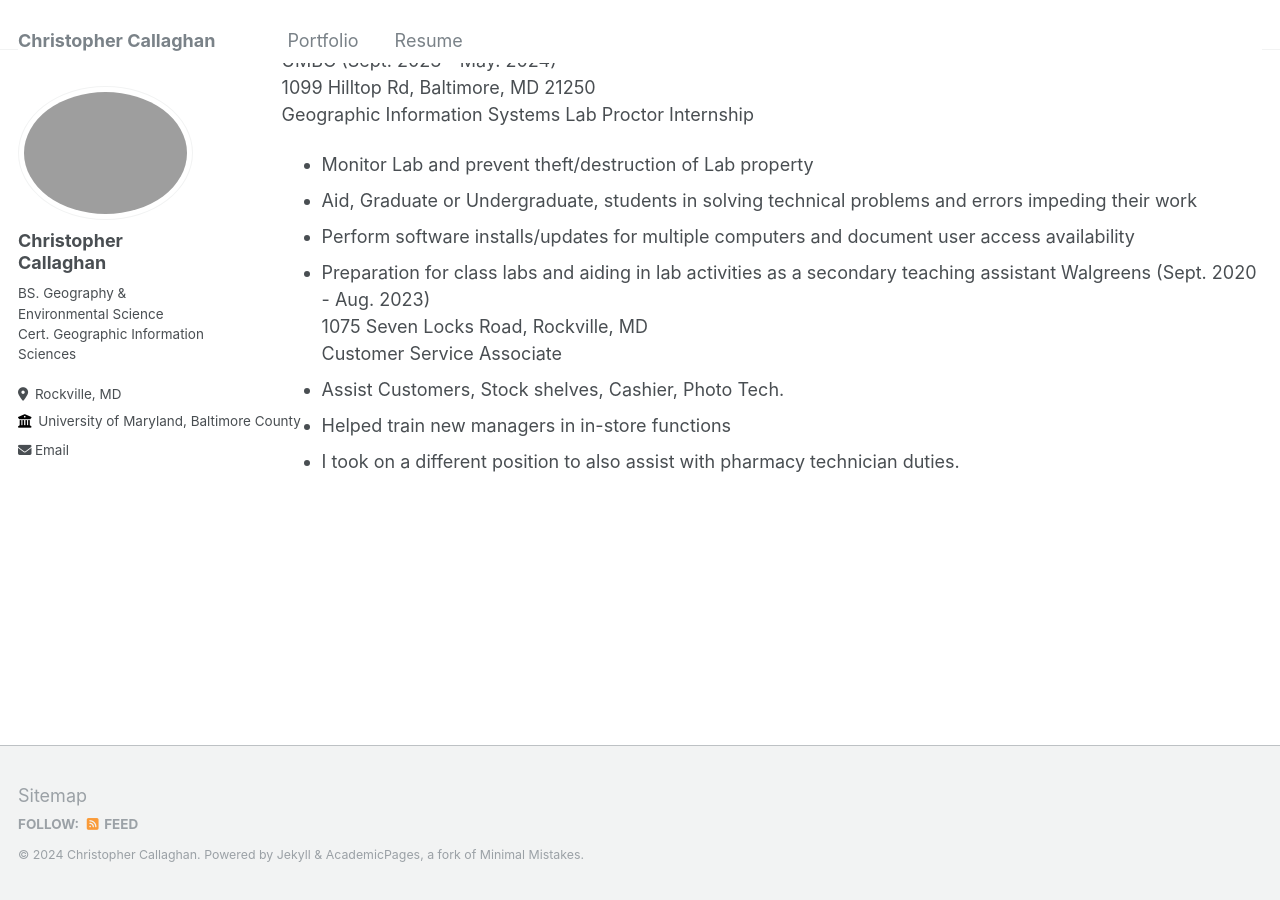
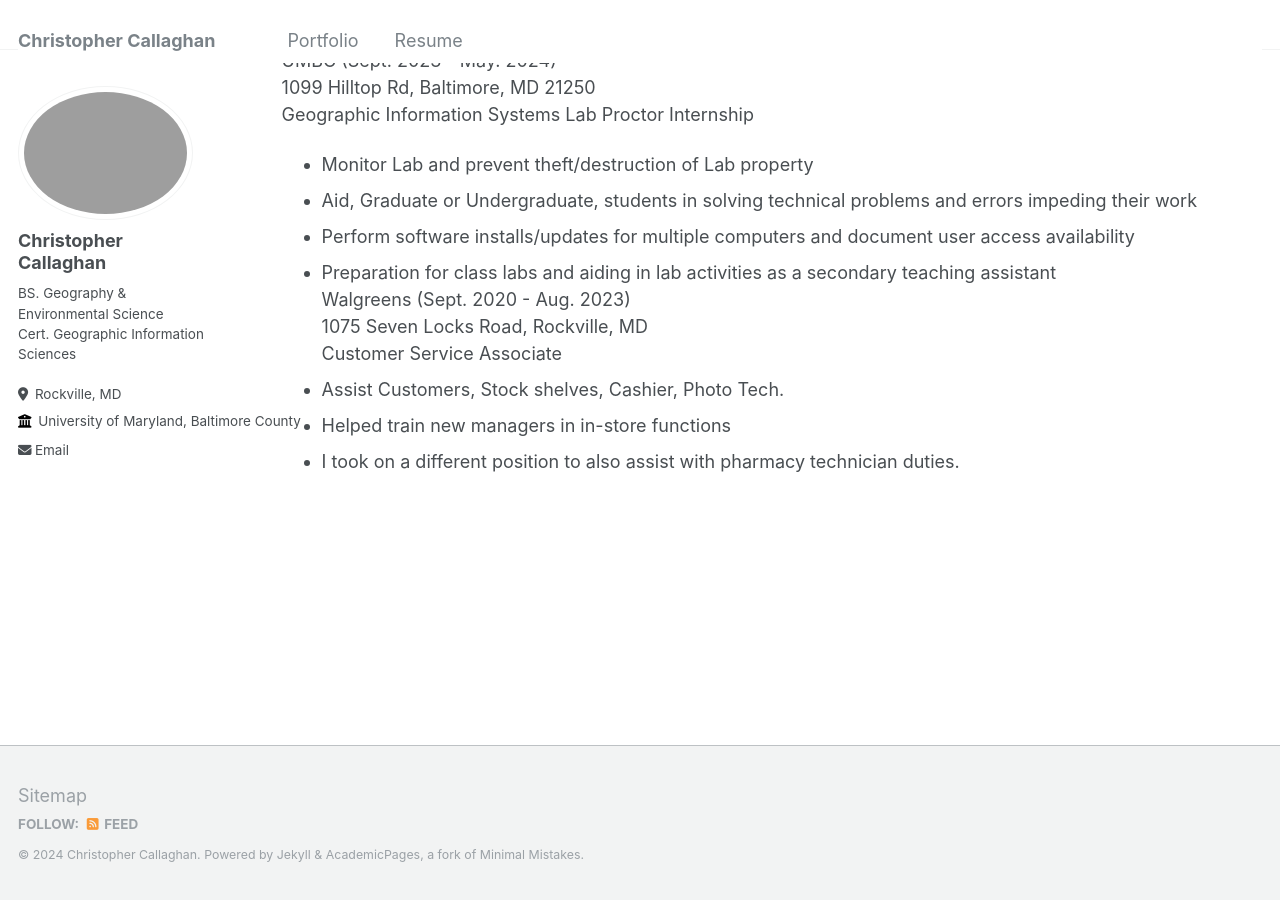
Before and after one commit to CallaghanC03/CallaghanC03.github.io, a Jekyll site: the page built from _pages/cv.md, in a window 1280 px wide and 900 px high, scrolled down 795 px. Built offline with Jekyll 4.4.1, drawn with Linux system fonts in a browser that asks for light colours.

Commit message:
Update cv.md

```diff
--- a/_pages/cv.md
+++ b/_pages/cv.md
@@ -38,7 +38,7 @@ Geographic Information Systems Lab Proctor Internship
  * Monitor Lab and prevent theft/destruction of Lab property
  * Aid, Graduate or Undergraduate, students in solving technical problems and errors impeding their work
  * Perform software installs/updates for multiple computers and document user access availability
- * Preparation for class labs and aiding in lab activities as a secondary teaching assistant
+ * Preparation for class labs and aiding in lab activities as a secondary teaching assistant<br/>
 Walgreens (Sept. 2020 - Aug. 2023)<br/>
 1075 Seven Locks Road, Rockville, MD<br/>
 Customer Service Associate
```
